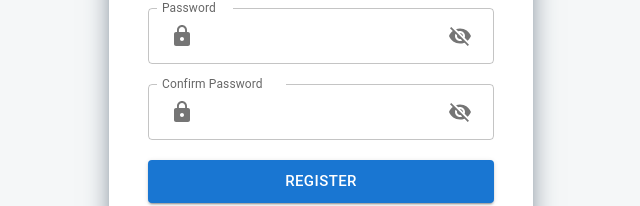
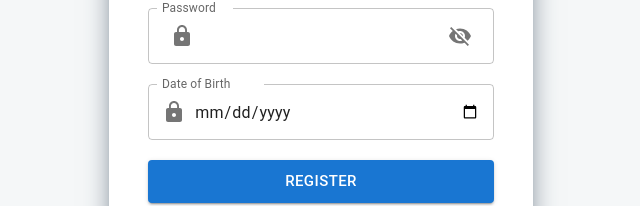
Before and after one commit to rxmann/Ecommerce-BechCha-Client, a React (Create React App) app: page /register in a window 1280 px wide. Shown: the part 414-620 px from the top of the page, without its empty margins (319-959 px from the left). Built offline with nearby package versions, Linux system fonts and the light colour scheme.

Commit message:
redux toolkit setup for login info

```diff
--- a/src/App.js
+++ b/src/App.js
@@ -140,7 +140,7 @@ const App = () => {
       element: <RegisterPage />
     },
     {
-      path: "/verify-registration/:id",
+      path: "/verify-registration",
       element: <VerifyOTP />
     }
 
--- a/src/Components/VerifyOTPpage.jsx
+++ b/src/Components/VerifyOTPpage.jsx
@@ -1,6 +1,6 @@
 import styled from "styled-components"
 import Button from '@mui/material/Button';
-import { Link, useNavigate, useParams } from "react-router-dom";
+import { Link, useNavigate } from "react-router-dom";
 import { useState } from "react";
 import { publicRequest } from "../requestMethods/requestMethods";
 import {
@@ -10,6 +10,8 @@ import {
 } from "@mui/material";
 import { toast } from 'react-toastify';
 import 'react-toastify/dist/ReactToastify.css';
+
+import { useSelector } from "react-redux"
 
 
 
@@ -89,12 +91,11 @@ const Fade = styled.p`
 
 const VerifyOTP = () => {
 
-    const userId = useParams().id;
+    const userId = useSelector(state => state.user.currentUser?._id)
+    console.log(userId);
 
     const [otp, setOTP] = useState("")
     const navigate = useNavigate();
-
-
 
     const handleVerifyOTP = async (e) => {
         e.preventDefault();
--- a/src/Pages/LoginPage.jsx
+++ b/src/Pages/LoginPage.jsx
@@ -1,7 +1,7 @@
 import styled from "styled-components"
 import LockIcon from '@mui/icons-material/Lock';
 import Button from '@mui/material/Button';
-import { Link, useLocation, useNavigate } from "react-router-dom";
+import { Link,useNavigate } from "react-router-dom";
 import { useState } from "react";
 import { publicRequest } from "../requestMethods/requestMethods";
 import {
@@ -11,13 +11,10 @@ import {
     OutlinedInput,
     InputAdornment
 } from "@mui/material";
-
 import { Visibility, VisibilityOff } from '@mui/icons-material';
 import MailIcon from '@mui/icons-material/Mail';
-
 import { toast } from 'react-toastify';
 import 'react-toastify/dist/ReactToastify.css';
-
 
 
 
@@ -94,13 +91,9 @@ const LinkItem = styled.a`
 
 const LoginPage = () => {
 
-    const location = useLocation();
-    const userId = location.state?.userId;
-
     const [email, setEmail] = useState("")
     const [password, setPassword] = useState("")
     const navigate = useNavigate();
-    // for password box (visibility, toogle, functions)
     const [showPassword, setShowPassword] = useState(false);
     const handleClickShowPassword = () => setShowPassword((show) => !show);
 
@@ -112,7 +105,6 @@ const LoginPage = () => {
                 email,
                 password
             })
-
 
 
             toast.success(`Welcome to BechCha ${response.data.username.toUpperCase()}`, {
@@ -134,12 +126,9 @@ const LoginPage = () => {
     return (
         <Container>
             <Card>
-
                 <Link to="/">
                     <Logo src='https://github.com/rxmxndai/rxmxndai-assets/blob/main/assets/Bech_Cha.png?raw=true' />
                 </Link>
-
-
                 <Wrappper>
                     <H1> Login </H1>
                     <Form onSubmit={handleSubmitLogin}>
@@ -189,7 +178,7 @@ const LoginPage = () => {
 
                         <LinkItem> forgot password? </LinkItem>
                         <Button type="submit" size="large" variant="contained"> Login </Button>
-                        <LinkItem href={`/verify-registration/${userId}`} > Verify account </LinkItem>
+                        <LinkItem href={`/verify-registration`} > Verify account </LinkItem>
 
                         <Span> Don't have an account yet? </Span>
 
--- a/src/Pages/RegisterPage.jsx
+++ b/src/Pages/RegisterPage.jsx
@@ -12,7 +12,7 @@ import {
     InputLabel,
     IconButton,
     OutlinedInput,
-    InputAdornment
+    InputAdornment,
 } from "@mui/material";
 
 import { Visibility, VisibilityOff } from '@mui/icons-material';
@@ -89,36 +89,40 @@ const FormCtrl = styled(FormControl)`
 
 
 const RegisterPage = () => {
-
-    const [username, setUsername] = useState("")
-    const [email, setEmail] = useState("")
-    const [password, setPassword] = useState("")
-    const [confirmPassword, setConfirmPassword] = useState("")
+    const [formData, setFormData] = useState({
+        username: "",
+        email: "",
+        password: "",
+        dob: "",
+    })
 
     const navigate = useNavigate();
+    // for password box (visibility, toogle, functions)
+    const [showPassword, setShowPassword] = useState(false);
+    const handleClickShowPassword = () => setShowPassword((show) => !show);
 
 
+    const handleChange = (e) => {
+        setFormData({ ...formData, [e.target.name]: e.target.value })
+    }
 
 
-    // for password box (visibility, toogle, functions)
-    const [showPassword, setShowPassword] = useState(false);
-
-    const handleClickShowPassword = () => setShowPassword((show) => !show);
 
 
     const handleSubmitRegister = async (e) => {
         e.preventDefault();
         try {
             const response = await publicRequest.post("/users/register", {
-                username,
-                email,
-                password
+                username: formData.username,
+                email: formData.email,
+                password: formData.password
             })
-            toast.success("Please verify through Email for complete registration!",{
+
+            toast.success("Please verify through Email for complete registration!", {
                 position: "top-center",
                 theme: "colored"
-            } )
-            navigate("/login",  { state: { userId: response.data.user._id } } );
+            })
+            navigate("/login");
         }
         catch (err) {
             toast.error(err?.response?.data, {
@@ -129,6 +133,8 @@ const RegisterPage = () => {
 
     }
 
+    console.log(formData);
+
     return (
         <Container>
             <Card>
@@ -136,16 +142,15 @@ const RegisterPage = () => {
                 <Link to="/">
                     <Logo src='https://github.com/rxmxndai/rxmxndai-assets/blob/main/assets/Bech_Cha.png?raw=true' />
                 </Link>
-
-
                 <Wrapper>
                     <H1> Register </H1>
-                    <Form  onSubmit={handleSubmitRegister} >
+                    <Form onSubmit={handleSubmitRegister} >
                         <FormCtrl>
                             <InputLabel> Username </InputLabel>
                             <OutlinedInput
-                                value={username}
-                                onChange={e => setUsername(e.target.value)}
+                                name="username"
+                                value={formData.username}
+                                onChange={handleChange}
                                 required
                                 label="Username"
                                 type="text"
@@ -162,8 +167,9 @@ const RegisterPage = () => {
                         <FormCtrl>
                             <InputLabel> Email </InputLabel>
                             <OutlinedInput
-                                value={email}
-                                onChange={(e) => { setEmail(e.target.value) }}
+                                name="email"
+                                value={formData.email}
+                                onChange={handleChange}
                                 required
                                 label="Email"
                                 type="email"
@@ -181,8 +187,9 @@ const RegisterPage = () => {
                         <FormCtrl>
                             <InputLabel> Password </InputLabel>
                             <OutlinedInput
-                                value={password}
-                                onChange={(e) => { setPassword(e.target.value) }}
+                                name="password"
+                                value={formData.password}
+                                onChange={handleChange}
                                 type={showPassword ? 'text' : 'password'}
                                 startAdornment={
                                     <InputAdornment position="start">
@@ -202,29 +209,18 @@ const RegisterPage = () => {
                                 required={true}
                             />
                         </FormCtrl>
-                        {/* ////////////////// */}
                         <FormCtrl>
-                            <InputLabel>Confirm Password </InputLabel>
+                        <InputLabel> Date of Birth </InputLabel>
                                 <OutlinedInput
-                                value={confirmPassword}
-                                onChange={(e) => { setConfirmPassword(e.target.value) }}
-                                type={showPassword ? 'text' : 'password'}
+                                    name="dob"
+                                    onChange={handleChange}
+                                    type="date"
+                                    label="DATE OF BIRTH"
                                     startAdornment={
                                         <InputAdornment position="start">
-                                       <IconButton  >
                                           <LockIcon />
-                                        </IconButton>
                                         </InputAdornment>
                                       }
-                                endAdornment={
-                                    <InputAdornment position="end">
-                                        <IconButton onClick={handleClickShowPassword} >
-                                            {showPassword ? <Visibility /> : <VisibilityOff />}
-                                        </IconButton>
-                                    </InputAdornment>
-                                }
-                                label="Confirm Password"
-                                required={true}
                                 />
                         </FormCtrl>
 
```
Lines whose indentation alone changed are shown as unchanged.
